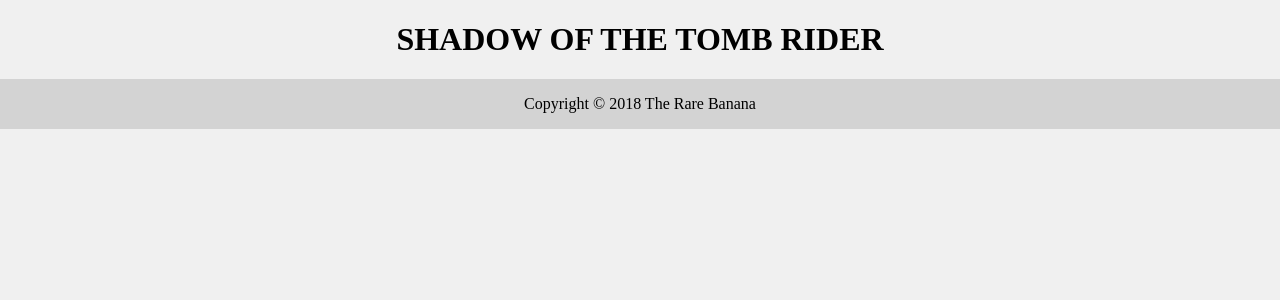
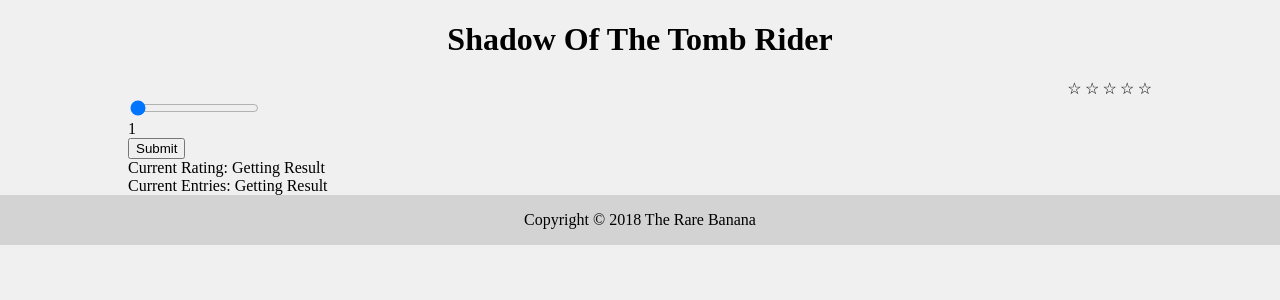
Before and after one commit to Stannesen/TheRareBanana, a PHP site: page /games/shadow-of-tomb-raider.html in a window 1280 px wide. Shown: the part 44-344 px from the top of the page. Run offline with PHP 8.4, Linux system fonts and the light colour scheme; style sheets or scripts are compiled from the project's sources; some libraries are stand-ins or nearby versions.

Commit message:
adding rating

```diff
--- /dev/null
+++ b/css/shadow-of-the-tomb-raider.css
@@ -0,0 +1,29 @@
+.background {
+  display: flex;
+  justify-content: center; }
+
+.main {
+  width: 80%; }
+
+.game-text__holder {
+  width: 100%;
+  display: inline-flex;
+  justify-content: center; }
+
+.star-rating {
+  unicode-bidi: bidi-override;
+  direction: rtl;
+  height: 100%; }
+
+.star-rating > span {
+  display: inline-block;
+  position: relative;
+  width: 1.1em; }
+
+.star-rating > span:hover:before,
+.star-rating > span:hover ~ span:before {
+  content: "\2605";
+  position: absolute;
+  cursor: pointer; }
+
+/*# sourceMappingURL=shadow-of-the-tomb-raider.css.map */
--- a/games/shadow-of-tomb-raider.html
+++ b/games/shadow-of-tomb-raider.html
@@ -5,6 +5,7 @@
     <meta name="viewport" content="width=device-width, initial-scale=1.0">
     <meta http-equiv="X-UA-Compatible" content="ie=edge">
     <link rel="stylesheet" href="../css/global.css">
+    <link rel="stylesheet" href="../css/shadow-of-the-tomb-raider.css">
     <title>Home</title>
 </head>
 <body>
@@ -40,12 +41,53 @@
         </div>
     </header>
 
-    <h1 class="construction">Shadow Of The Tomb Rider</h1>
+    <div class="background">
+        <div class="main">
+            <div class="game-text__holder">
+                <h1 class="game-text">Shadow Of The Tomb Rider</h1>
+            </div>
+
+            <div class="rating">
+                <div class="star-rating">
+                    <span>☆</span><span>☆</span><span>☆</span><span>☆</span><span>☆</span>
+                </div>
+
+                <input id="rating-slider" type="range" min="1" max="6" value="1">
+                <div id="rating-value" clsss="rating-value">
+                </div>
+                <button type="submit" onclick="submitRating()">Submit</button>
+                <div id="test" clsss="rating-value">
+                    Current Rating: Getting Result
+                </div>
+                <div id="test2" clsss="rating-value">
+                    Current Entries: Getting Result
+                </div>
+            </div>
+        </div>
+    </div>
+
     <footer>
         <div class="footer__logo">
             <p>Copyright &copy; 2018 The Rare Banana</p>
         </div>
     </footer>
     <script src="../scripts/global.js"></script>
+    <script src="../scripts/shadow-of-the-tomb-raider.js"></script>
+
+    <script src="https://www.gstatic.com/firebasejs/5.5.8/firebase.js"></script>
+    <script>
+        // Initialize Firebase
+        var config = {
+        apiKey: "AIzaSyDAs-PQ-7JcjLbuknp8G17Gs5iRPzVfOEI",
+        authDomain: "the-rare-banana.firebaseapp.com",
+        databaseURL: "https://the-rare-banana.firebaseio.com",
+        projectId: "the-rare-banana",
+        storageBucket: "the-rare-banana.appspot.com",
+        messagingSenderId: "366223492487"
+        };
+        firebase.initializeApp(config);
+
+
+    </script>
 </body>
 </html>
--- /dev/null
+++ b/scripts/shadow-of-the-tomb-raider.js
@@ -0,0 +1,101 @@
+var slider = document.getElementById("rating-slider");
+var output = document.getElementById("rating-value");
+
+var ratingText = document.getElementById("test");
+var entriesText = document.getElementById("test2");
+
+var value = ["one", "two", "three", "four", "five", "six"];
+
+var executed = true;
+
+output.innerHTML = slider.value;
+
+slider.oninput = function(){
+    output.innerHTML = slider.value;
+}
+
+function submitRating(){
+    var setRating = value[slider.value - 1];
+    var newValue = 0;
+
+    var dbRating = firebase.database().ref("shadow-of-the-tomb-raider").child(setRating);
+    //dbRating.set({value: test});
+
+    var dbRatingGet = dbRating.child("value");
+
+    dbRatingGet.on("value", function(snap){
+        newValue = snap.val();
+        console.log(newValue);
+
+        if(executed == false){
+            executed = true;
+
+            newValue += 1;
+
+            dbRating.set({value: newValue});
+        }
+    });
+
+}
+
+
+window.onload = function getRating(){
+    executed = false;
+}
+
+
+setInterval(getRating, 1000);
+
+function getRating(){
+    var database = firebase.database().ref("shadow-of-the-tomb-raider");
+    var ratingNumbers = ["one", "two", "three", "four", "five", "six"];
+    var enteringsNumbers = ["Getting Result"];
+
+    var getRatingCounter = 0;
+    //ratingText.innerHTML = "Current Rating: Getting Result";
+    //entriesText.innerHTML = "Current Entries: Getting Result";
+
+    for(var i = 0; i < 6; i++){
+        var dbOne = database.child(ratingNumbers[i]).child("value");
+        dbOne.on("value", function getValue(snap){
+            enteringsNumbers[i] = snap.val();
+            getRatingCounter += 1;
+        });
+    }
+
+    if(getRatingCounter == 6){
+        updateRating();
+    }
+
+    function updateRating(){
+        var avrageRating = 0;
+        var ratingHelp = 0;
+        var totalRatings = 0;
+
+        for(var i = 0; i <= 6; i++){
+            if(enteringsNumbers[i] > 0){
+                for(var u = 0; u < enteringsNumbers[i]; u++){
+                    ratingHelp += i + 1;
+                    totalRatings += 1;
+                }
+            }
+        }
+
+        avrageRating = ratingHelp / totalRatings;
+
+        var lastRatingText = ratingText.innerHTML;
+        var lastEntriesText = entriesText.innerHTML;
+
+        var rating = "Current Rating: " + avrageRating;
+        var entries = "Current Entries: " + totalRatings;
+
+        if(lastRatingText != rating){
+            ratingText.innerHTML = rating;
+        }
+
+        if(lastEntriesText != entries){
+            entriesText.innerHTML = entries;
+        }
+
+    }
+}
--- /dev/null
+++ b/scss/shadow-of-the-tomb-raider.scss
@@ -0,0 +1,33 @@
+.background{
+    display: flex;
+    justify-content: center;
+}
+
+.main{
+    width: 80%;
+}
+
+.game-text__holder{
+    width: 100%;
+    display: inline-flex;
+    justify-content: center;
+}
+
+.star-rating {
+  unicode-bidi: bidi-override;
+  direction: rtl;
+  height: 100%;
+
+
+}
+.star-rating > span {
+  display: inline-block;
+  position: relative;
+  width: 1.1em;
+}
+.star-rating > span:hover:before,
+.star-rating > span:hover ~ span:before {
+   content: "\2605";
+   position: absolute;
+   cursor: pointer;
+}
```
Also changed, not shown: css/home.css (+40 -4 lines), index.html (+19 -13 lines), scss/home.scss (+46 -3 lines), 2 other files.
